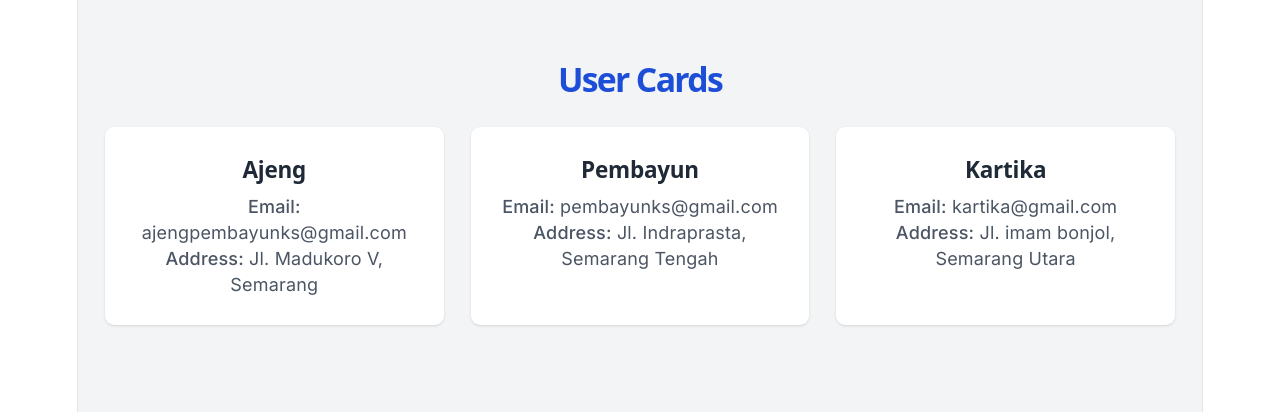
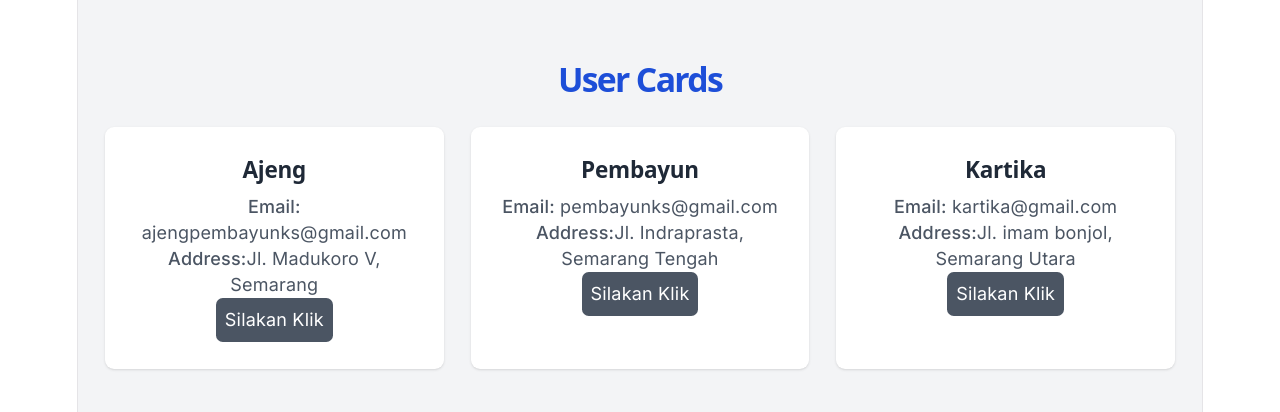
Before and after one commit to ajengpembayun/admin-ui, a React (Vite) app: page / in a window 1280 px wide. Shown: the top 412 px of the page. Built offline with nearby package versions, Linux system fonts and the light colour scheme.

Commit message:
update user card props

```diff
--- a/src/UserCard.jsx
+++ b/src/UserCard.jsx
@@ -1,7 +1,13 @@
-import React from "react";
+import React, { useState } from "react";
 
 function UserCard(props) {
     const {name, email, street, city} = props;
+    const [clicked, setClicked] = useState(false);
+
+      // Fungsi handler
+  function handleClick() {
+    setClicked(true);
+  }
 
     return (
         <div className="bg-white p-6 rounded-lg shadow hover:shadow-md transition-shadow">
@@ -10,8 +16,14 @@ function UserCard(props) {
             <span className="font-medium">Email:</span> {email}
           </p>
           <p className="text-gray-600">
-            <span className="font-medium">Address:</span> {street}, {city}
+            <span className="font-medium">Address:</span>
+            {street}, {city}
           </p>
+          <button className={clicked ? "bg-green-600 text-white p-2 rounded-md" : "bg-gray-600 text-white p-2 rounded-md"}
+          onClick={() => setClicked(true)}
+          >
+            {clicked ? "Tombol sudah diklik" : "Silakan Klik"}
+          </button>
         </div>
       );
 }
```
